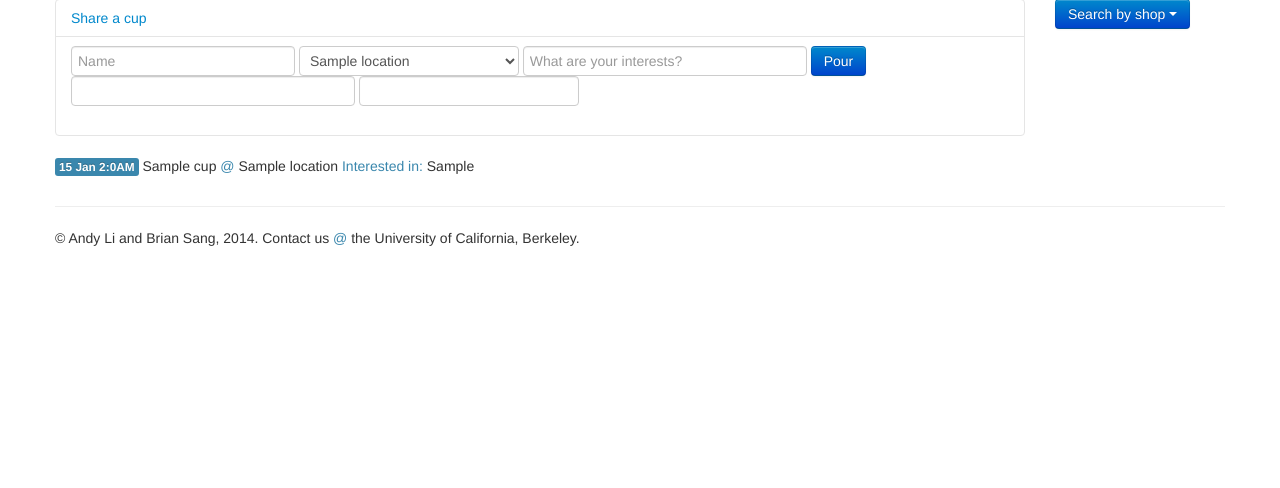
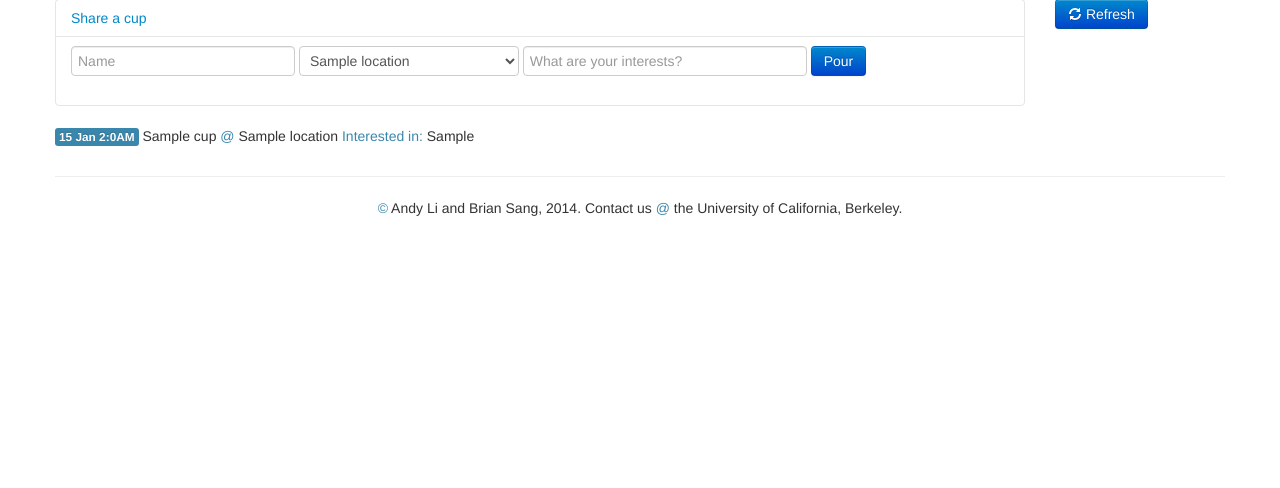
Before and after one commit to Baisang/acupwith.me_v0, a Django app: page / in a window 1280 px wide. Shown: the part 161-649 px from the top of the page. Run offline with Django 3.2, Linux system fonts and the light colour scheme; tables that the repository leaves empty hold one stand-in row (values such as "Sample post"); some libraries are stand-ins or nearby versions.

Commit message:
Changed button/refresh

```diff
--- a/cups/templates/cups/index.html
+++ b/cups/templates/cups/index.html
@@ -58,8 +58,11 @@
               <div id="collapseOne" class="accordion-body collapse in">
                 <div class="accordion-inner">
 
-
-                      <form class="form-inline" action='{% url "add" %}' method="post">
+                          <script>
+                            function gah(){
+                            document.getElementById("date").value = Date();}
+                          </script>
+                      <form class="form-inline" onsubmit='gah();'action='{% url "add" %}' method="post">
                         {% csrf_token %}
                         <input type="text" class="input-large" placeholder="Name" name="name">
                         <select name="location">
@@ -69,13 +72,9 @@
                         </select>
                         <input type="text" class="input-xlarge" placeholder="What are your interests?" name="topic">
                         <button type="submit" class="btn btn-primary">Pour</button>
-                        <!-- <hidden> -->
-                          <input type="text" class="input-xlarge" id="date">
-                          <input type="text" id="time">
-                          <script>
-                            document.getElementById("date").value = getdate();
-                          </script>
-                        <!-- </hidden> -->
+                        <hidden>
+                          <input type="text" class="input-xlarge" id="date" name="time">
+                        </hidden>
                       </form>
 
                 </div>
@@ -85,17 +84,10 @@
         </div>
         <div class="span2">
           <div class="btn-group">
-            <a class="btn btn-primary dropdown-toggle" data-toggle="dropdown" href="#">
-              Search by shop
-              <span class="caret"></span>
-            </a>
-            <ul class="dropdown-menu">
-              <!-- replace these with actual stuff that will modify the list shown -->
-              <li> <a href="http://www.brewedcafe.com/">Brewed Awakenings</a></li>
-              <li> <a href="http://www.peets.com">Peet's Coffee</a></li>
-              <li> <a href="http://www.starbucks.com">Starbucks</a></li>
-              <li> <a href="http://www.ashateahouse.com/">Asha Tea House</a></li>
-            </ul>
+            <button onclick="location.reload()" class="btn btn-primary" id="ref">
+              <i class="icon-refresh icon-white"></i>
+              Refresh
+            </button>
           </div>
         </div>
       </div> <!-- /New post and search dropdown -->
@@ -124,7 +116,7 @@
       <hr>
 
       <footer>
-        <p>© Andy Li and Brian Sang, 2014. Contact us <special-text>@</special-text>
+        <p class="text-center"> <special-text>©</special-text> Andy Li and Brian Sang, 2014. Contact us <special-text>@</special-text>
           the University of California, Berkeley.</p>
       </footer>
 
```
